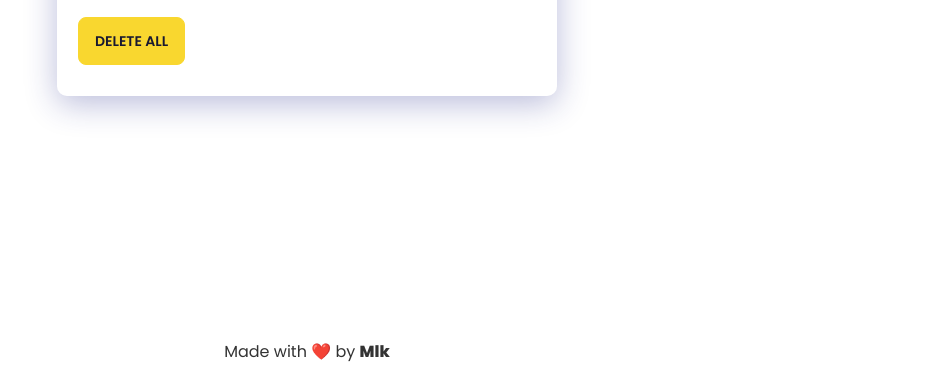
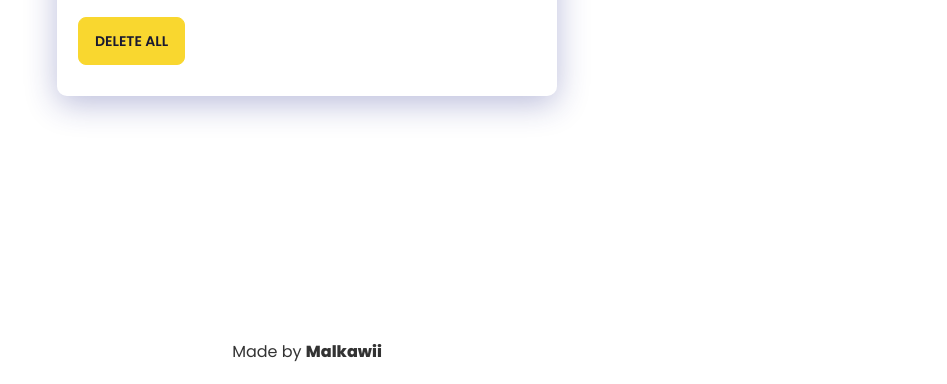
Before and after one commit to Malkawii/To-do-list, a plain HTML site: page index.html in a window 1280 px wide. Shown: the part 416-800 px from the top of the page, without its empty margins (333-1280 px from the left). Drawn offline with nearby package versions, Linux system fonts and the light colour scheme.

Commit message:
Update index.html
Updated some outdated stuff.

```diff
--- a/index.html
+++ b/index.html
@@ -19,9 +19,9 @@
 
     <!-- Copyright -->
     <div class="author-text">
-        <p>Made with ❤️
+        <p>Made
             by <a href="https://github.com/Malkawii" target="_blank">
-                <b>Mlk</b>
+                <b>Malkawii</b>
             </a>
         </p>
     </div>
```
